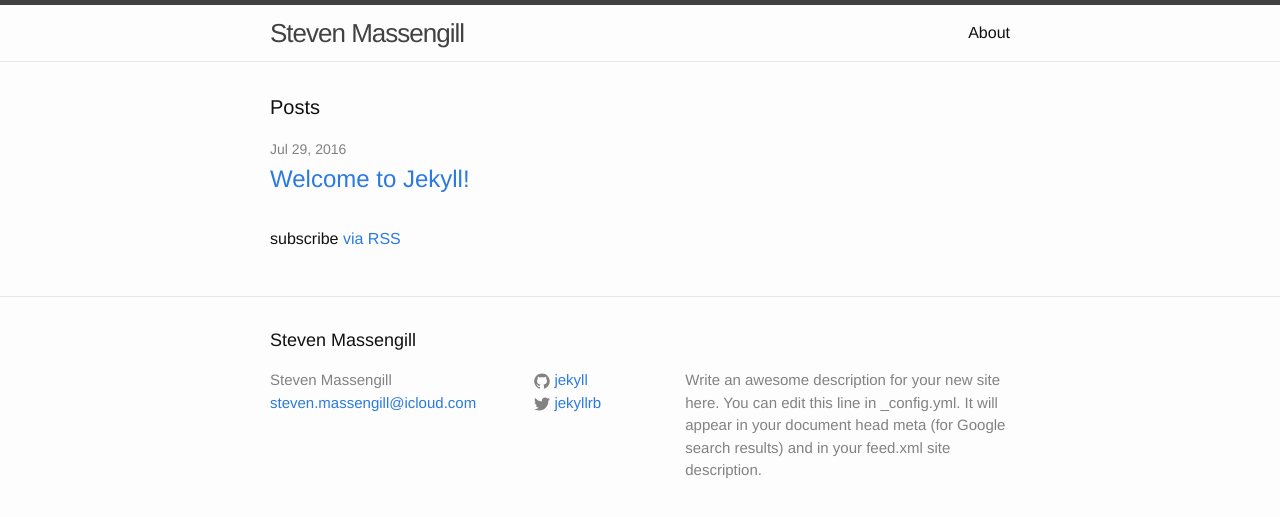
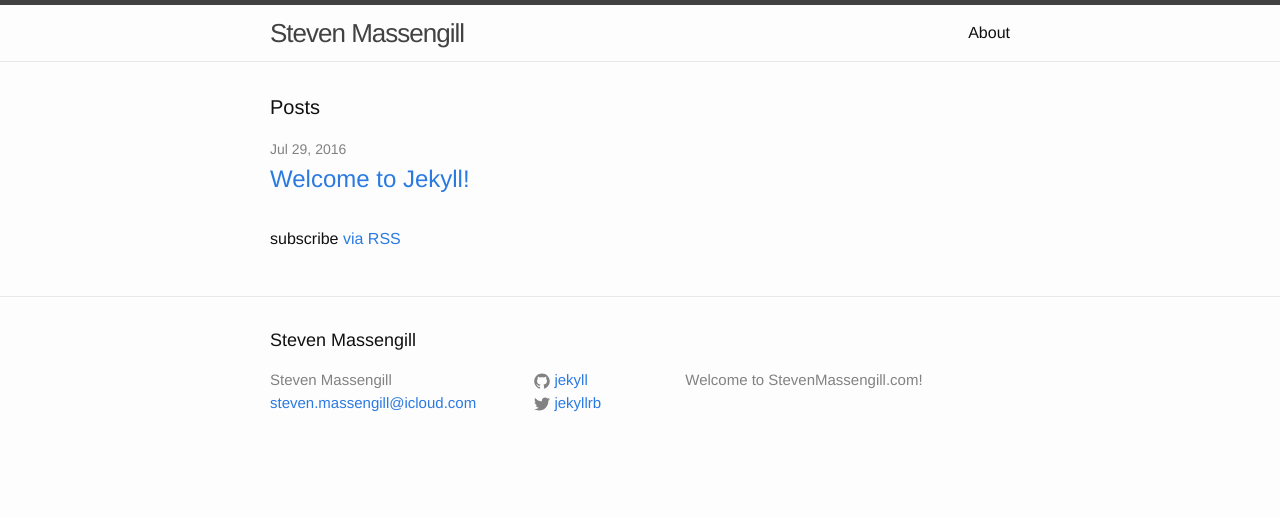
Before and after one commit to stevenmassengill/stevenmassengill.github.io, a Jekyll site: the page built from index.html, in a window 1280 px wide. Shown: the top 517 px of the page. Built offline with Jekyll 4.4.1, drawn with Linux system fonts in a browser that asks for light colours.

Commit message:
Update _config.yml

```diff
--- a/_config.yml
+++ b/_config.yml
@@ -9,9 +9,7 @@
 title: Steven Massengill
 email: steven.massengill@icloud.com
 description: > # this means to ignore newlines until "baseurl:"
-  Write an awesome description for your new site here. You can edit this
-  line in _config.yml. It will appear in your document head meta (for
-  Google search results) and in your feed.xml site description.
+  Welcome to StevenMassengill.com!
 baseurl: "" # the subpath of your site, e.g. /blog
 url: "http://yourdomain.com" # the base hostname & protocol for your site
 twitter_username: jekyllrb
```
